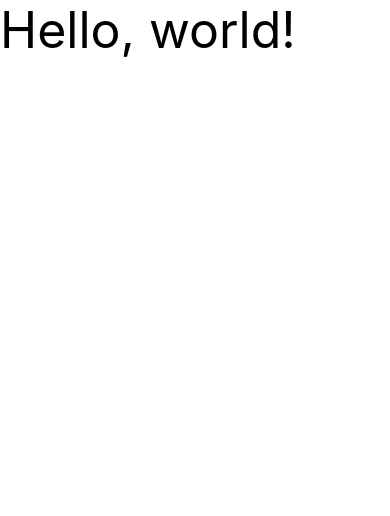
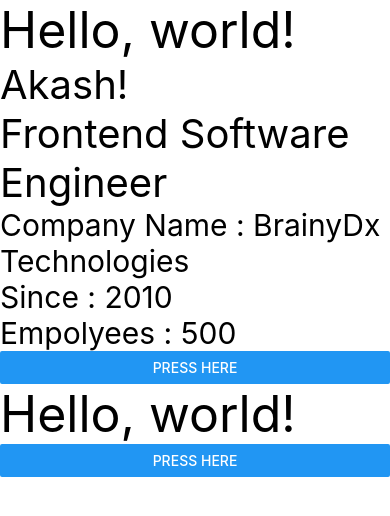
Before and after one commit to codeguyakash/React-Native-First-App, a React Native app: screen / in a window 390 px wide. Shown: the top 516 px of the page. Built offline with nearby package versions, Linux system fonts and the light colour scheme.

Commit message:
create-components

```diff
--- a/App.tsx
+++ b/App.tsx
@@ -1,11 +1,35 @@
 import React from 'react';
-import {Text, View} from 'react-native';
+import {Text, View, Button} from 'react-native';
 
 const App = () => {
   return (
     <View>
       <Text style={{fontSize: 50}}>Hello, world!</Text>
+      <UserData />
+      <CompanyData />
+      <Button title="Press Here"></Button>
+      <Text style={{fontSize: 50}}>Hello, world!</Text>
+      <Button title="Press Here"></Button>
     </View>
   );
 };
+
+const UserData = () => {
+  return (
+    <View>
+      <Text style={{fontSize: 40}}>Akash!</Text>
+      <Text style={{fontSize: 40}}>Frontend Software Engineer</Text>
+    </View>
+  );
+};
+const CompanyData = () => {
+  return (
+    <View>
+      <Text style={{fontSize: 30}}>Company Name : BrainyDx Technologies</Text>
+      <Text style={{fontSize: 30}}>Since : 2010 </Text>
+      <Text style={{fontSize: 30}}>Empolyees : 500</Text>
+    </View>
+  );
+};
+
 export default App;
```
